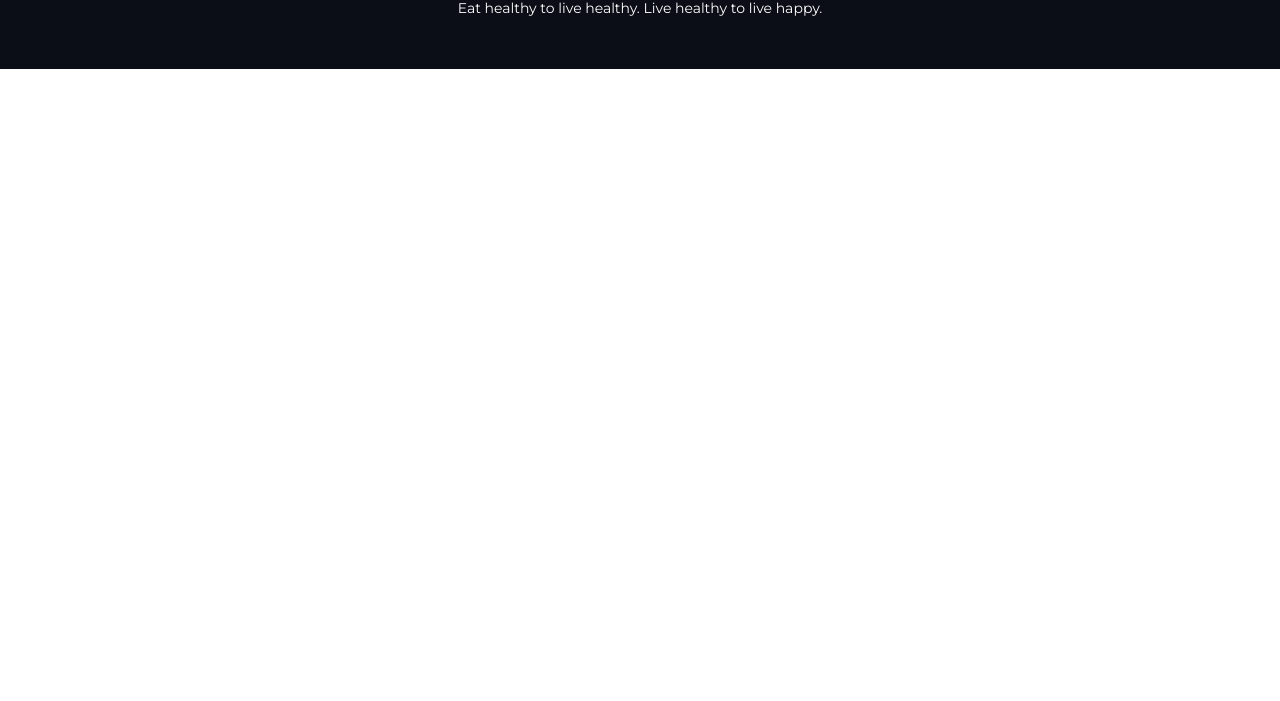
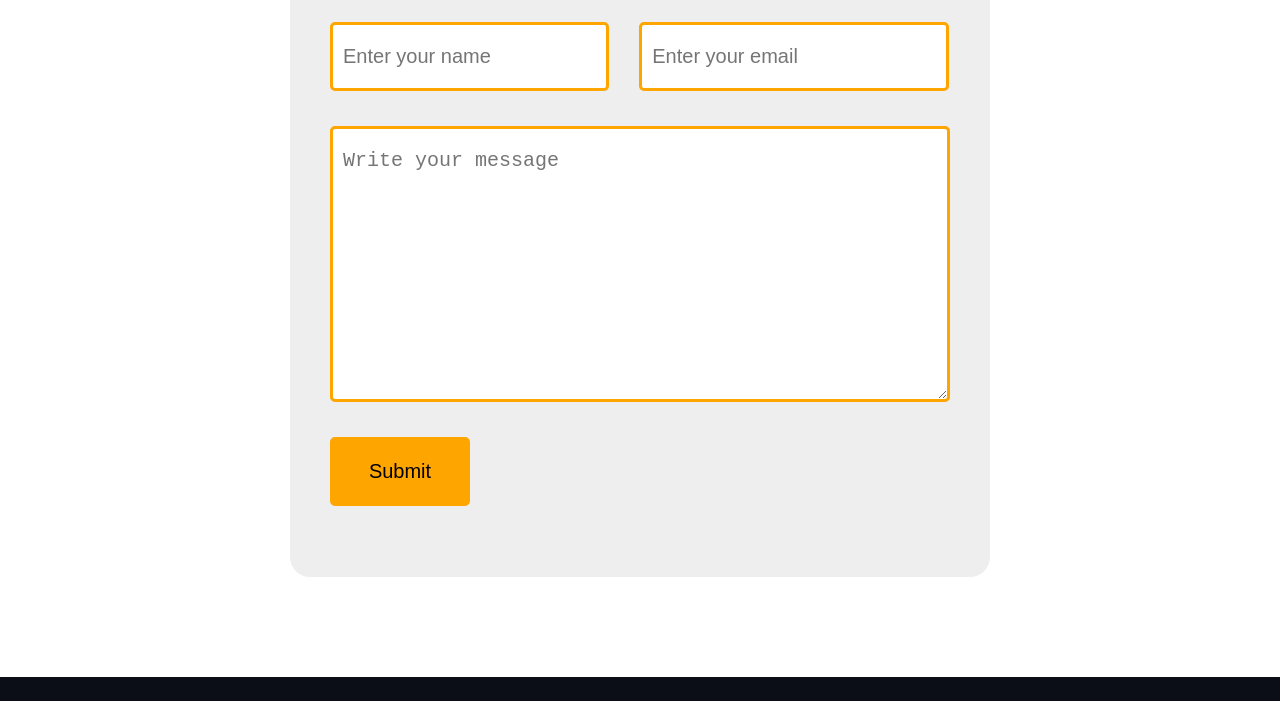
Before and after one commit to tahidul1/food-network, a plain HTML site: page contact.html in a window 1280 px wide. Shown: the part 251-952 px from the top of the page. Before the commit the page ends 800 px from the top, so only its background shows below. Drawn offline with Linux system fonts and the light colour scheme.

Commit message:
created  contact page

```diff
--- a/contact.html
+++ b/contact.html
@@ -31,13 +31,23 @@
             </div>
         </div>
     </div>
-    <div class="conten">
-        <h1>Contact With Me</h1>
+    <div class="contact-wrapper">
+
         <div class="contact-form">
+            <h1>Contact With Me</h1>
             <form>
+                <div class="input-wrapper">
+                    <span>
+                        <input name="name" type="text" placeholder="Enter your name" required>
+                    </span>
+                    <span>
+                        <input name="email" type="email" placeholder="Enter your email" required>
+                    </span>
+                </div>
                 <div>
-                    <input type="text" placeholder="Enter your name">
+                    <textarea name="message" id="message" cols="30" rows="10" placeholder="Write your message"></textarea>
                 </div>
+                <button>Submit</button>
             </form>
         </div>
     </div>
--- a/style.css
+++ b/style.css
@@ -253,3 +253,49 @@ h3 {
     align-items: center;
     justify-content: center;
 }
+
+/* contact page css */
+.contact-wrapper {
+    max-width: 700px;
+    margin: 100px auto;
+    padding: 0 40px;
+}
+
+.contact-form {
+    background: #eee;
+    padding: 20px 40px;
+    border-radius: 20px;
+}
+
+.contact-wrapper h1 {
+    margin-bottom: 30px;
+}
+
+.contact-form input,
+.contact-form textarea,
+.contact-form button {
+    font-size: 20px;
+    padding: 20px 10px;
+    border: 3px solid orange;
+    border-radius: 5px;
+    margin-bottom: 35px;
+}
+
+.contact-form textarea {
+    width: 100%;
+}
+
+.contact-form button {
+    width: 140px;
+    background: orange;
+    cursor: pointer;
+}
+
+.input-wrapper input[type="text"] {
+    width: 45%;
+    margin-right: 2.1%;
+}
+.input-wrapper input[type="email"] {
+    width: 50%;
+    margin-left: 2.1%;
+}
```
